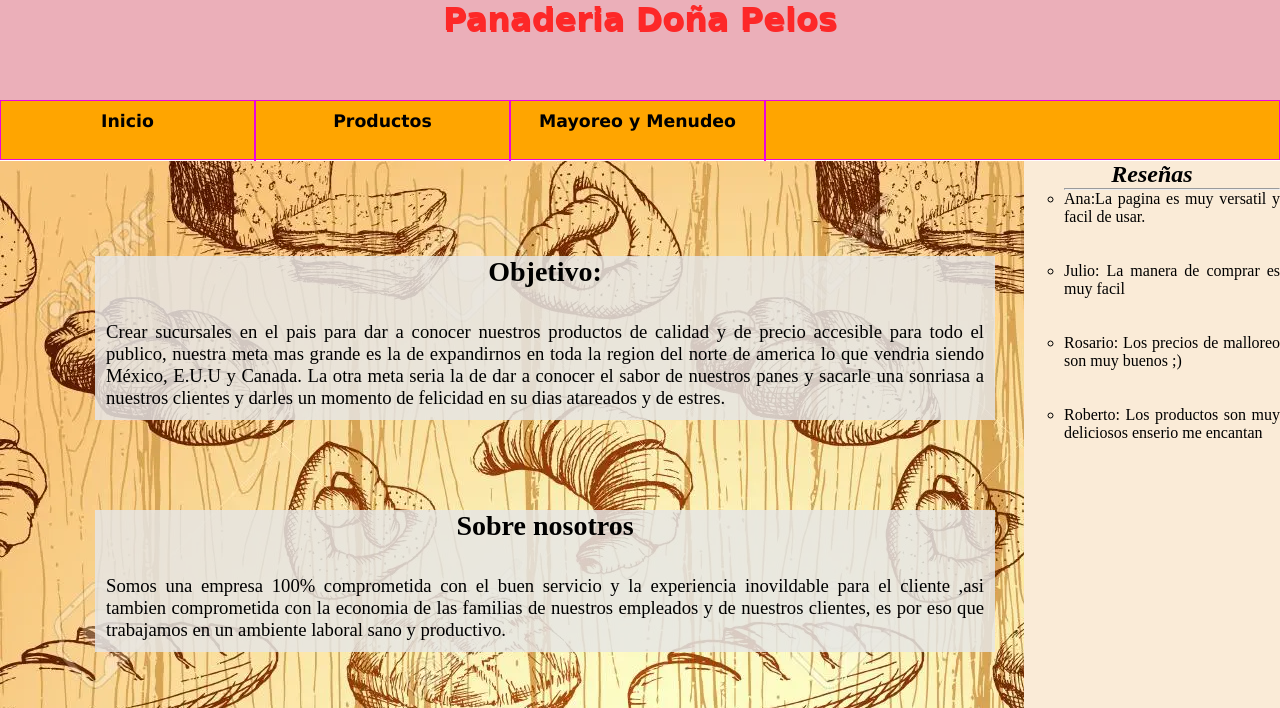
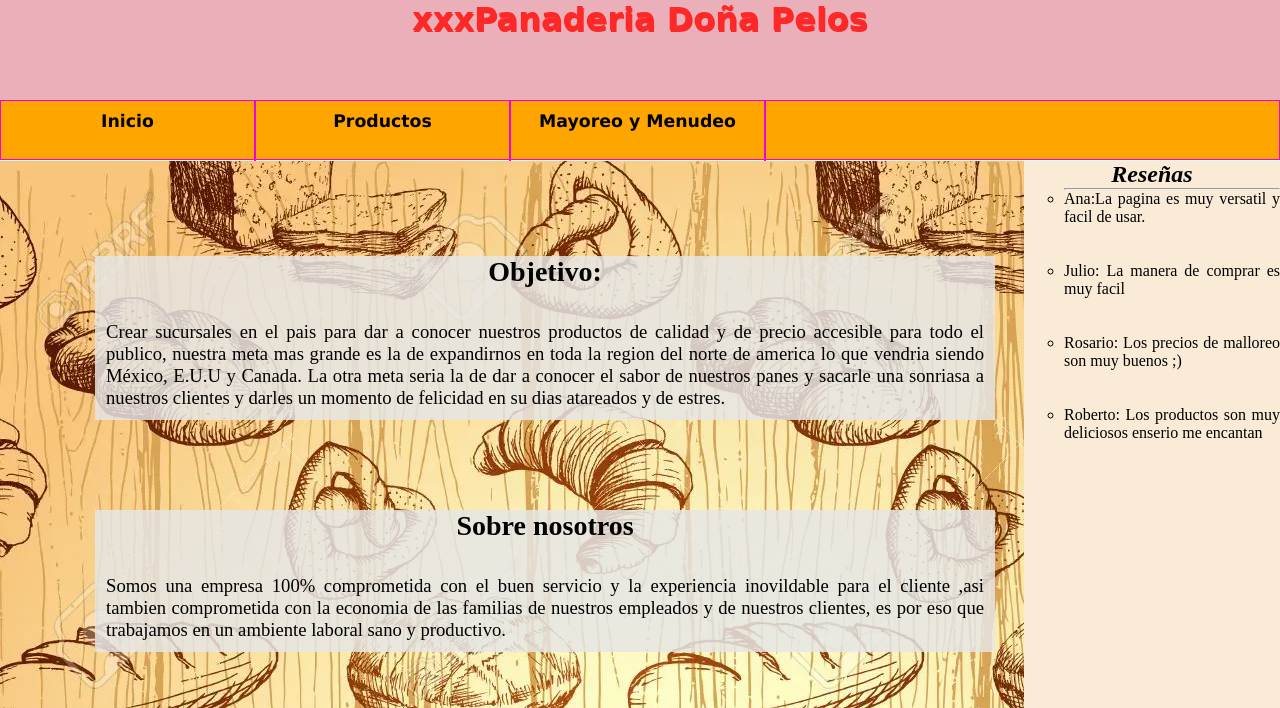
Before and after one commit to saul-201287/fundamentos-C3-Proyecto, a plain HTML site: page index.html in a window 1280 px wide. Shown: the top 708 px of the page. Drawn offline with Linux system fonts and the light colour scheme.

Commit message:
confirmar

```diff
--- a/index.html
+++ b/index.html
@@ -10,7 +10,7 @@
 <body class="body">
 
         <header class="title">
-            <h1>Panaderia Doña Pelos</h1>
+            <h1>xxxPanaderia Doña Pelos</h1>
         </header>
         <nav class="nav">
             <a href="index.html"><span class="box">Inicio</span></a>
```
